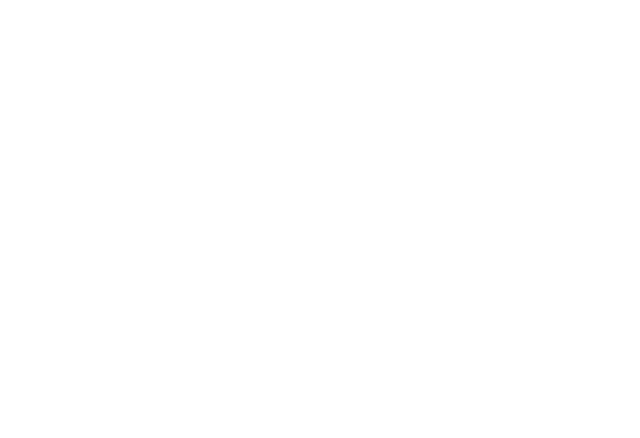
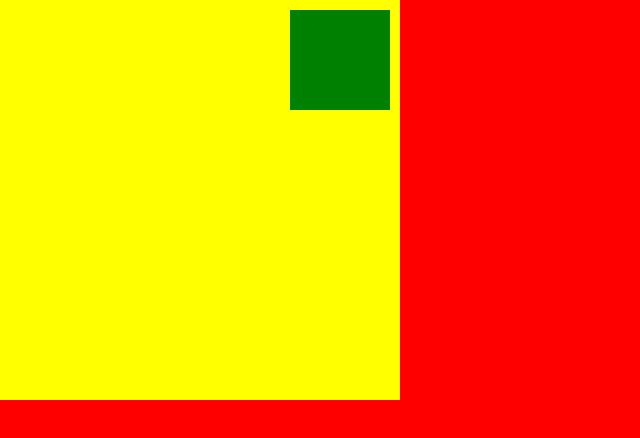
Before and after one commit to OhTaeYang95/KaKao, a plain HTML site: page index.html in a window 1280 px wide. Shown: the top 438 px of the page, without its empty margins (0-640 px from the left). Drawn offline with Linux system fonts and the light colour scheme.

Commit message:
position

```diff
--- a/index.html
+++ b/index.html
@@ -5,11 +5,66 @@
     <meta name="viewport" content="width=device-width, initial-scale=1.0" />
     <meta http-equiv="X-UA-Compatible" content="ie=edge" />
     <title>Inline Example</title>
-    <style></style>
+    <style>
+      body,
+      html {
+        height: 100%;
+        margin: 0;
+        padding: 0;
+      }
+
+      body {
+        height: 400%;
+        background-color: red;
+      }
+      /*.box {
+        background-color: red;
+        width: 200px;
+        height: 200px;
+        border: 2px solid black;
+        display: inline;
+      }*/
+
+      /*    #boxOne {
+        height: 300px;
+        width: 300px;
+        background-color: yellow;
+        position: static;
+      }
+
+      #boxTwo {
+        height: 300px;
+        width: 300px;
+        background-color: green;
+        position: fixed;
+      }*/
+
+      .abs-box {
+        width: 400px;
+        height: 400px;
+        background-color: yellow;
+        position: relative;
+      }
+
+      .abs-child {
+        width: 100px;
+        height: 100px;
+        background-color: green;
+        position: absolute;
+        right: 10px;
+        top: 10px;
+      }
+    </style>
   </head>
   <body>
-    <div class="box"></div>
-    <div class="box"></div>
-    <div class="box"></div>
+    <!-- <div id="boxOne">
+      <div class="box-child"></div>
+    </div>
+    <div id="boxTwo">
+      <div class="box-child"></div>
+    </div> -->
+    <div class="abs-box">
+      <div class="abs-child"></div>
+    </div>
   </body>
 </html>
```
